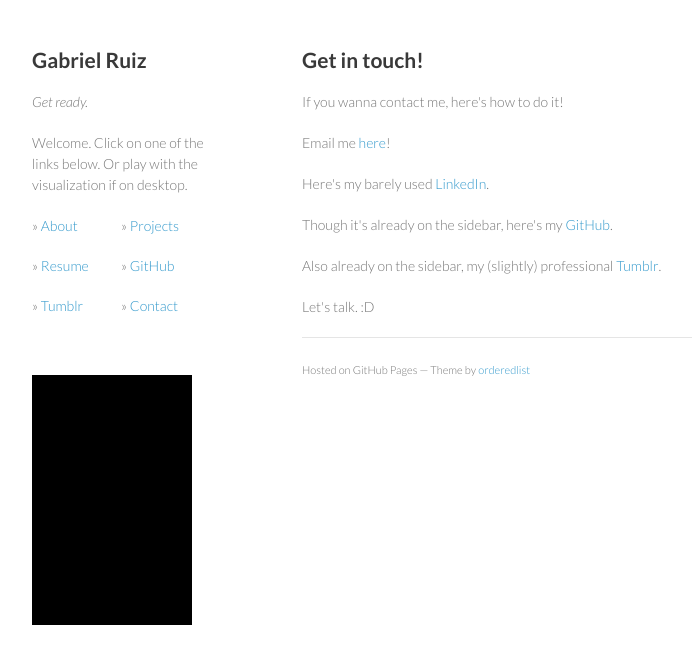
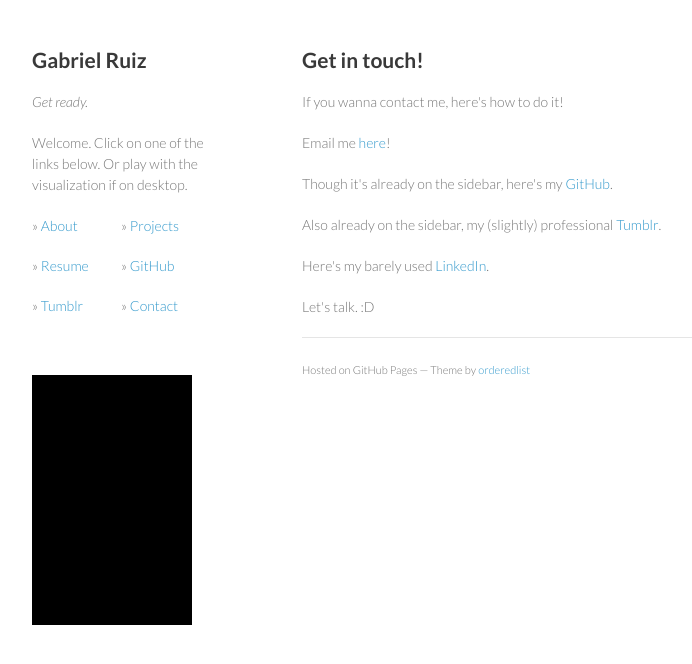
Before and after one commit to jasminelee/gruiz17.github.com, a Jekyll site: the page built from contact/index.html, in a window 1280 px wide. Shown: the top 664 px of the page, without its empty margins (178-870 px from the left). Built offline with Jekyll 4.4.1, drawn with Linux system fonts in a browser that asks for light colours; part of the change alters nothing that is shown.

```diff
--- a/contact/index.html
+++ b/contact/index.html
@@ -5,7 +5,7 @@ layout: default
 <h2>Get in touch!</h2>
 <p>If you wanna contact me, here's how to do it!</p>
 <p>Email me <a href="mailto:ggruiz8@gmail.com">here</a>!</p>
-<p>Here's my barely used <a href="http://www.linkedin.com/profile/view?id=212778218">LinkedIn</a>.</p>
 <p>Though it's already on the sidebar, here's my <a href="http://github.com/gruiz17">GitHub</a>.</p>
 <p>Also already on the sidebar, my (slightly) professional <a href="http://ggruiz.tumblr.com">Tumblr</a>.</p>
+<p>Here's my barely used <a href="http://www.linkedin.com/profile/view?id=212778218">LinkedIn</a>.</p>
 <p>Let's talk. :D</p>
```
